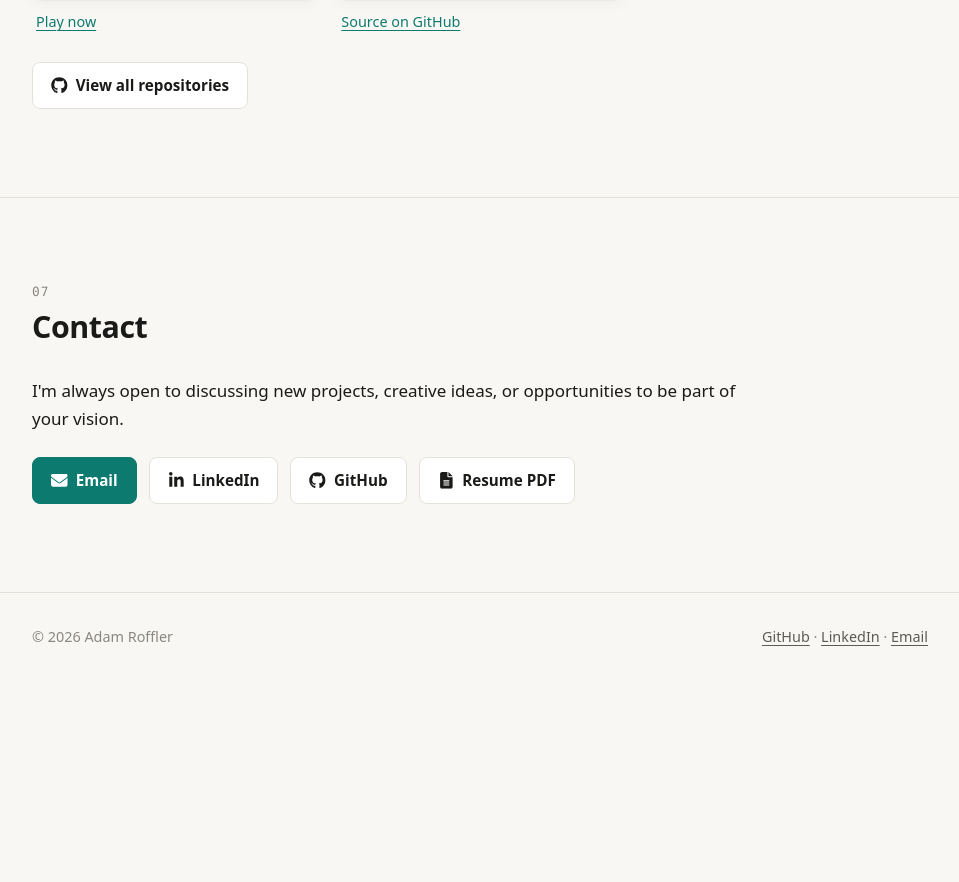
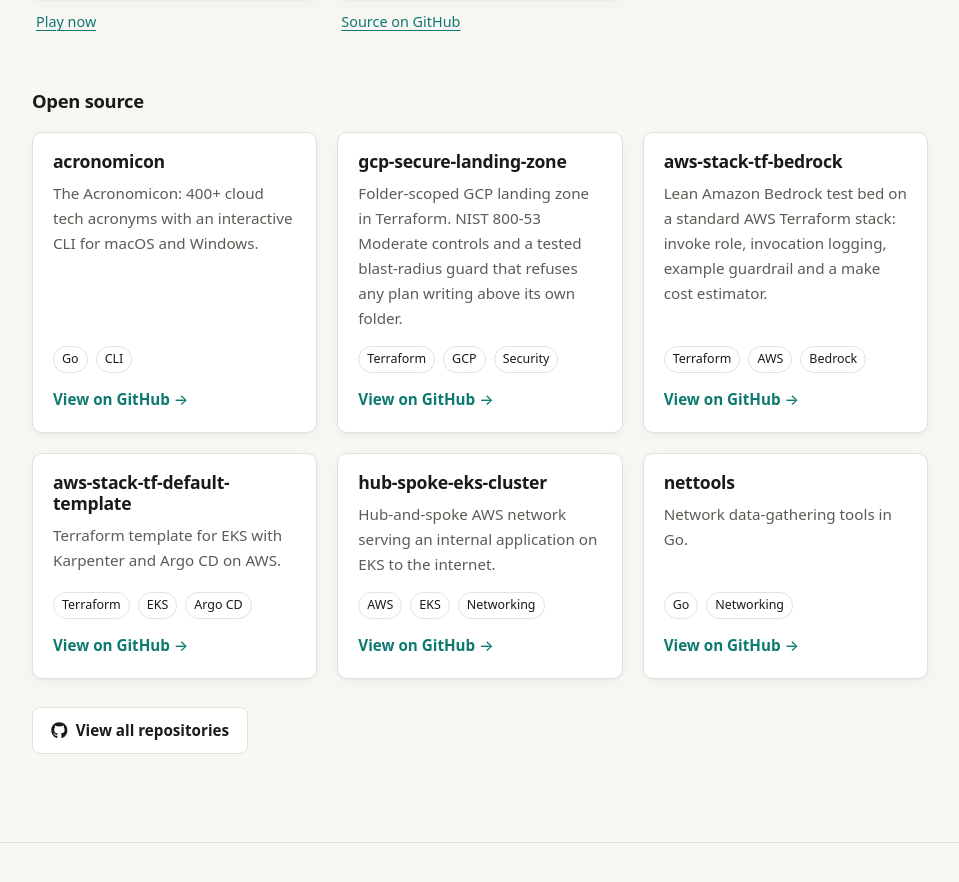
Before and after one commit to espresso20/adamroffler.com, a plain HTML site: page index.html in a window 1280 px wide. Shown: the part 6550-7432 px from the top of the page, without its empty margins (160-1119 px from the left). Before the commit the page ends 7247 px from the top, so only its background shows below. Drawn offline with Linux system fonts and the light colour scheme.

Commit message:
Put the open-source repos back on the home page, as static cards

```diff
--- a/index.html
+++ b/index.html
@@ -206,6 +206,45 @@
       <p><a href="https://github.com/espresso20/neonferatu" target="_blank" rel="noopener noreferrer">Source on GitHub</a></p>
     </li>
   </ul>
+  <h3 class="subhead">Open source</h3>
+  <ul class="cards">
+    <li><a class="card" href="https://github.com/espresso20/acronomicon" target="_blank" rel="noopener noreferrer"><div class="card-body">
+      <h3>acronomicon</h3>
+      <p>The Acronomicon: 400+ cloud tech acronyms with an interactive CLI for macOS and Windows.</p>
+      <ul class="tags"><li>Go</li><li>CLI</li></ul>
+      <span class="card-link">View on GitHub →</span>
+    </div></a></li>
+    <li><a class="card" href="https://github.com/espresso20/gcp-secure-landing-zone" target="_blank" rel="noopener noreferrer"><div class="card-body">
+      <h3>gcp-secure-landing-zone</h3>
+      <p>Folder-scoped GCP landing zone in Terraform. NIST 800-53 Moderate controls and a tested blast-radius guard that refuses any plan writing above its own folder.</p>
+      <ul class="tags"><li>Terraform</li><li>GCP</li><li>Security</li></ul>
+      <span class="card-link">View on GitHub →</span>
+    </div></a></li>
+    <li><a class="card" href="https://github.com/espresso20/aws-stack-tf-bedrock" target="_blank" rel="noopener noreferrer"><div class="card-body">
+      <h3>aws-stack-tf-bedrock</h3>
+      <p>Lean Amazon Bedrock test bed on a standard AWS Terraform stack: invoke role, invocation logging, example guardrail and a make cost estimator.</p>
+      <ul class="tags"><li>Terraform</li><li>AWS</li><li>Bedrock</li></ul>
+      <span class="card-link">View on GitHub →</span>
+    </div></a></li>
+    <li><a class="card" href="https://github.com/espresso20/aws-stack-tf-default-template" target="_blank" rel="noopener noreferrer"><div class="card-body">
+      <h3>aws-stack-tf-default-template</h3>
+      <p>Terraform template for EKS with Karpenter and Argo CD on AWS.</p>
+      <ul class="tags"><li>Terraform</li><li>EKS</li><li>Argo CD</li></ul>
+      <span class="card-link">View on GitHub →</span>
+    </div></a></li>
+    <li><a class="card" href="https://github.com/espresso20/hub-spoke-eks-cluster" target="_blank" rel="noopener noreferrer"><div class="card-body">
+      <h3>hub-spoke-eks-cluster</h3>
+      <p>Hub-and-spoke AWS network serving an internal application on EKS to the internet.</p>
+      <ul class="tags"><li>AWS</li><li>EKS</li><li>Networking</li></ul>
+      <span class="card-link">View on GitHub →</span>
+    </div></a></li>
+    <li><a class="card" href="https://github.com/espresso20/nettools" target="_blank" rel="noopener noreferrer"><div class="card-body">
+      <h3>nettools</h3>
+      <p>Network data-gathering tools in Go.</p>
+      <ul class="tags"><li>Go</li><li>Networking</li></ul>
+      <span class="card-link">View on GitHub →</span>
+    </div></a></li>
+  </ul>
   <div class="actions"><a class="btn" href="https://github.com/espresso20?tab=repositories" target="_blank" rel="noopener noreferrer"><svg class="icon" aria-hidden="true"><use href="#fa-b-github"/></svg>View all repositories</a></div>
 </div></section>
 
--- a/styles.css
+++ b/styles.css
@@ -211,3 +211,4 @@ a.card:hover { border-color: var(--accent); }
     a { color: inherit; text-decoration: none; }
     .job, .cert-list li { break-inside: avoid; }
 }
+.subhead { margin: 56px 0 20px; font-size: 1.15rem; }
```
